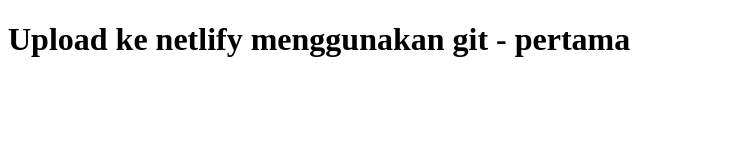
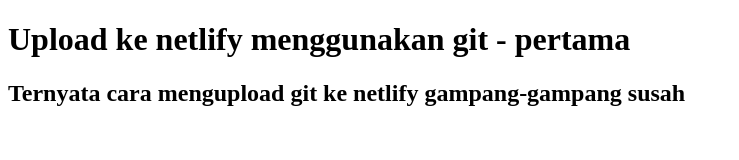
Before and after one commit to pribadiwaji/git-pertama, a plain HTML site: page index.html in a window 1280 px wide. Shown: the whole page, without its empty margins (0-739 px from the left). Drawn offline with Linux system fonts and the light colour scheme.

Commit message:
menambah h2

```diff
--- a/index.html
+++ b/index.html
@@ -8,5 +8,6 @@
 </head>
 <body>
     <h1>Upload ke netlify menggunakan git - pertama</h1>
+    <h2>Ternyata cara mengupload git ke netlify gampang-gampang susah</h2>
 </body>
 </html>
```
